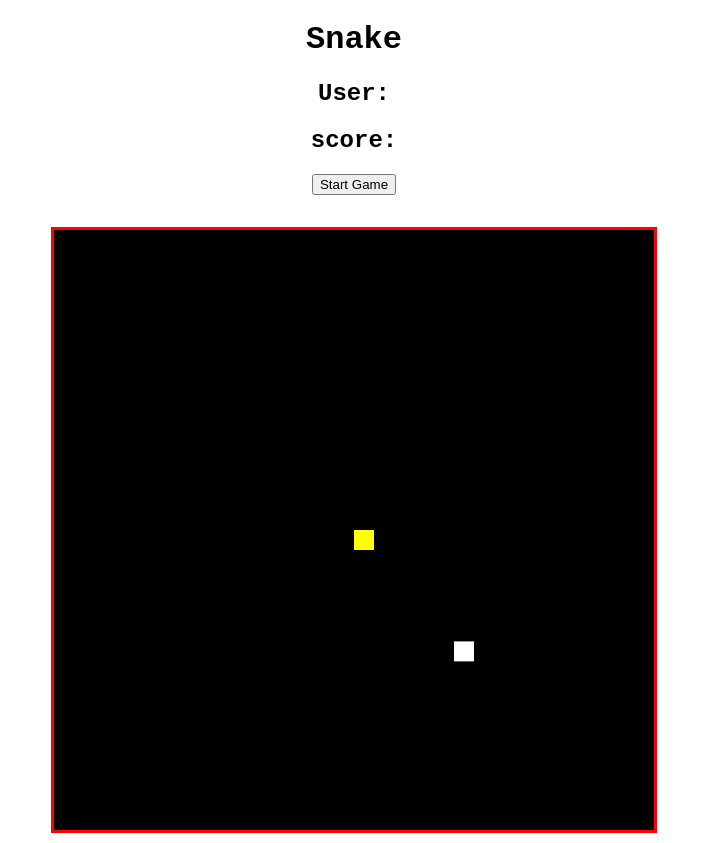
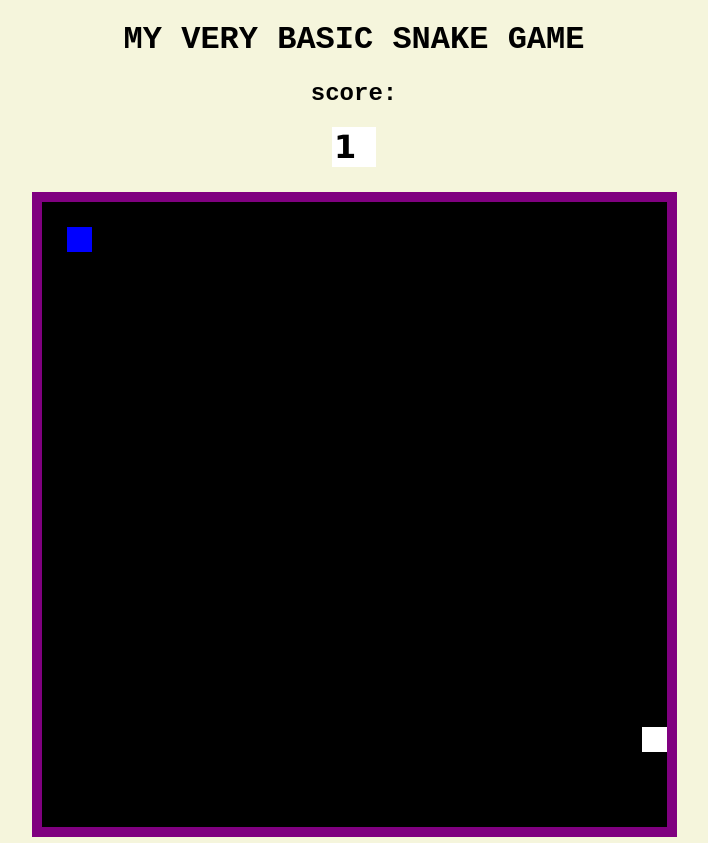
Before and after one commit to timothybrennanjr/Arcade, a plain HTML site: page index.html in a window 1280 px wide. Shown: the whole page, without its empty margins (286-994 px from the left). Drawn offline with Linux system fonts and the light colour scheme.

Commit message:
finally done.

```diff
--- a/index.css
+++ b/index.css
@@ -3,9 +3,23 @@ body {
     text-align: center;
 }
 #board{
-    background-color: black;
-    outline: red 3px solid;
+    outline: purple 10px solid;
+}
+#score{
+    border: none;
+    width: 40px;
+    font-size: xx-large;
+    font-family: 'Lucida Sans', 'Lucida Sans Regular', 'Lucida Grande', 'Lucida Sans Unicode', Geneva, Verdana, sans-serif;
+    font-weight: bolder;
+}
+.coreClass{
+    display: flex;
+    justify-content: center;
 }
 .divMain{
     padding-bottom: 35px;
 }
+
+body {
+    background-color: beige;
+}
--- a/index.html
+++ b/index.html
@@ -10,11 +10,12 @@
   </head>
   <body>
     <div class="divMain">
-      <h1>Snake</h1>
-      <h2 id="user">User:</h2>
-      <h2 id="score">score:</h2>
-      <button id="startButton" onclick="startGame()">Start Game</button>
+      <h1>MY VERY BASIC SNAKE GAME</h1>
+      <h2>score:</h2>
+      <div class="coreClass">
+        <input id="score" type="number" value="0">
+      </div>
     </div>
-    <canvas id="board" height="600px" width="600px"></canvas>
+    <canvas id="board"></canvas>
   </body>
 </html>
--- a/index.js
+++ b/index.js
@@ -1,106 +1,118 @@
 // Score
 let score = 0;
 
-// Game Board Items
-const board = document.getElementById("board");
-const snake = board.getContext("2d");
-const food = board.getContext("2d");
+// Board
+const blockSize = 25;
+const rows = 25;
+const columns = 25;
+let board;
+let context;
 
-// Movement
-// (let x = board.width / 2) because x goes sideways on the axis.
-let snakeX = board.width / 2;
-// (let y = board.height) because goes up on the axis.
-let snakeY = board.height - 300;
+// Snake head
+let snakeX = blockSize
+let snakeY = blockSize
 
-let foodX = 20;
-let foodY = 580;
+let bodyOfSnake = [];
 
-let snakeSizeWidth = 20
-let snakeSizeHeight = 20
+let foodX;
+let foodY;
 
-// the direction on the axis
-let snakeRight = 20;
-let snakeUp = -20;
+let speedX = 0;
+let speedY = 0;
 
 window.onload = function () {
-  document.addEventListener("keydown", (e) => {
-    keyPress(e);
-  });
+  newGame()
 };
+function newGame(){
+    board = document.getElementById("board");
+  board.height = rows * blockSize;
+  board.width = columns * blockSize;
+  context = board.getContext("2d");
 
-function startGame(){
-foodSpawn()
-snakeSpawn()
+  document.addEventListener("keydown", changeDirection);
+  foodPlace();
+  setInterval(update, 100);
+
 }
 
-foodSpawn();
+function update() {
+    gameEnd()
+  context.fillStyle = "black";
+  context.fillRect(0, 0, board.width, board.height);
 
-function changeFood(){
-    min = 20
-    max = 580
-    return Math.random() * (max - min) + min;
+  context.fillStyle = "white";
+  context.fillRect(foodX, foodY, blockSize, blockSize);
+
+  if (snakeX == foodX && snakeY == foodY) {
+    bodyOfSnake.push([foodX, foodY])
+    foodPlace()
+  }
+
+   for(let i = bodyOfSnake.length - 1; i > 0; i--){
+    bodyOfSnake[i] = bodyOfSnake[i - 1];
+   }
+
+   if(bodyOfSnake.length){
+    bodyOfSnake[0] = [snakeX, snakeY]
+   }
+
+  context.fillStyle = "blue";
+  snakeX += speedX * blockSize;
+  snakeY += speedY * blockSize;
+  context.fillRect(snakeX, snakeY, blockSize, blockSize);
+  for (let i = 0; i < bodyOfSnake.length; i++) {
+    context.fillRect(bodyOfSnake[i][0], bodyOfSnake[i][1], blockSize, blockSize)
+  }
+
 }
 
-
-function keyPress(e) {
-  if (e.key === "ArrowRight") {
-    snakeX = snakeX + 20;
-  }
-  if (e.key === "ArrowLeft") {
-    snakeX = snakeX + -20;
-  }
-  if (e.key === "ArrowUp") {
-    snakeY = snakeY - 20;
-  }
-  if (e.key === "ArrowDown") {
-    snakeY = snakeY + 20;
-  }
-  addToSnake()
+function foodPlace() {
+  foodX = Math.floor(Math.random() * columns) * blockSize;
+  foodY = Math.floor(Math.random() * rows) * blockSize;
+  points();
 }
 
-function foodSpawn() {
-food.clearRect(0, 0, board.width, board.height);
-  food.beginPath();
-  food.rect(changeFood(), changeFood(), 20, 20);
-  food.fillStyle = "White";
-  food.fill();
-  food.closePath();
+function changeDirection(e) {
+  if (e.key === "ArrowRight" && speedX != -1) {
+    speedX = 1;
+    speedY = 0;
+  }
+  if (e.key === "ArrowLeft" && speedX != 1) {
+    speedX = -1;
+    speedY = 0;
+  }
+  if (e.key === "ArrowUp" && speedY != 1) {
+    speedX = 0;
+    speedY = -1;
+  }
+  if (e.key === "ArrowDown" && speedY != -1) {
+    speedX = 0;
+    speedY = 1;
+  }
 }
 
+function updateElementValue(elementId, value) {
+    const element = document.getElementById(elementId)
 
-function snakeLooks() {
-  snake.beginPath();
-  snake.rect(snakeX, snakeY, 20, 20);
-  snake.fillStyle = "yellow";
-  snake.fill();
-  snake.closePath();
+    element.value = value;
 }
 
-function snakeSpawn() {
-  // this resets the block the snake is on before so it looks like it is moving.
-  snakeLooks();
-  snake.clearRect(0, 0, 0, 0);
-  // snakeX += snakeRight;
-//   snakeY += snakeUp;
+function points() {
+    let score = Math.floor(document.getElementById("score").value);
+    score = score + 1;
+  console.log(score)
+    updateElementValue("score", score)
+  }
+
+
+
+function gameEnd() {
   if (
     snakeY < 0 ||
     snakeY > board.height - 20 ||
     snakeX < 0 ||
     snakeX > board.width - 20
   ) {
-    endGame();
+    alert("GAME OVER", 1)
   }
-
 }
-setInterval(snakeSpawn, 100);
-
-function endGame() {
-    alert("game over");
-  }
-
-function addToSnake(){
-    if (snakeX === foodX && snakeY === foodY){
-        snakeSizeHeight = snakeSizeHeight * 2;
-        foodSpawn()
-    }
-}
```
